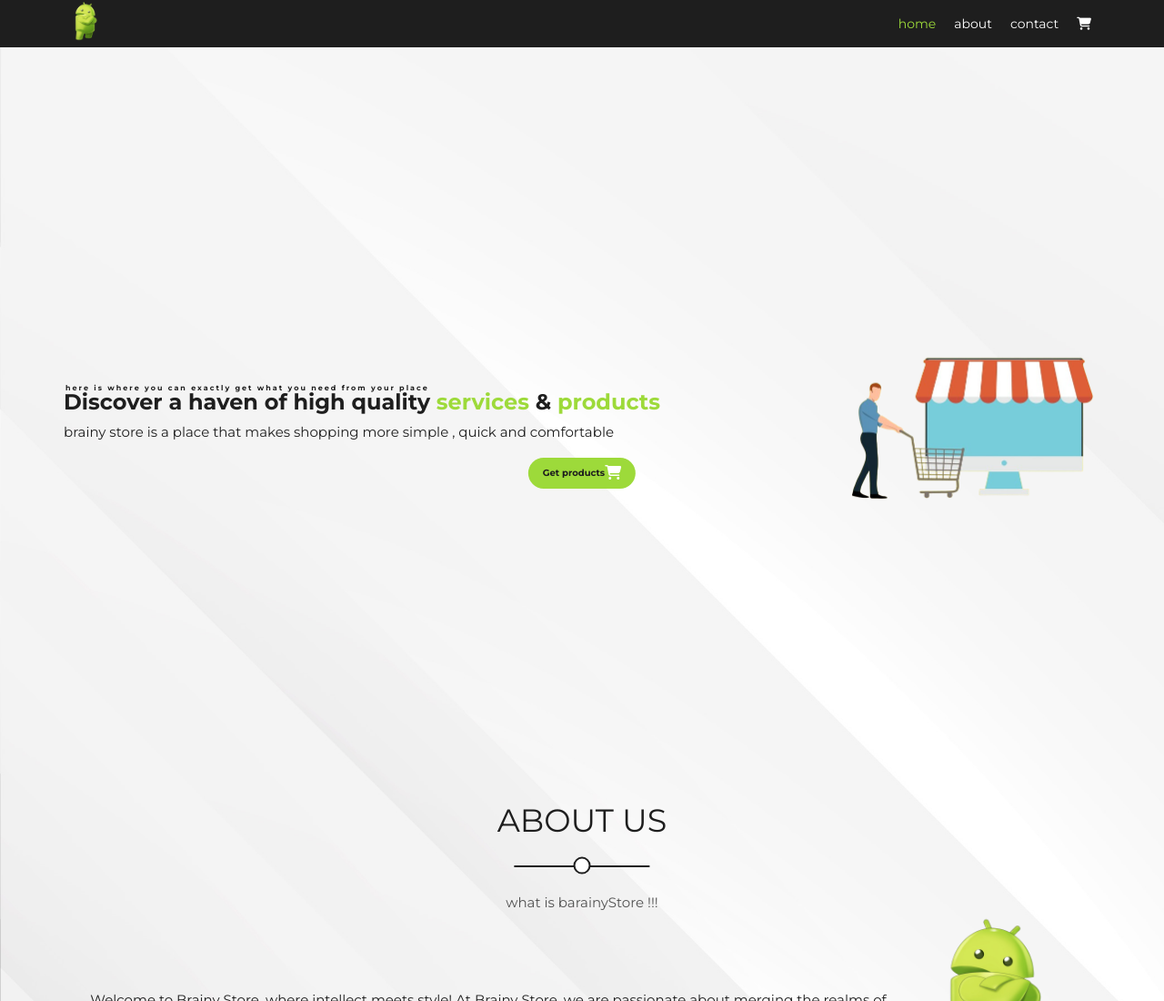
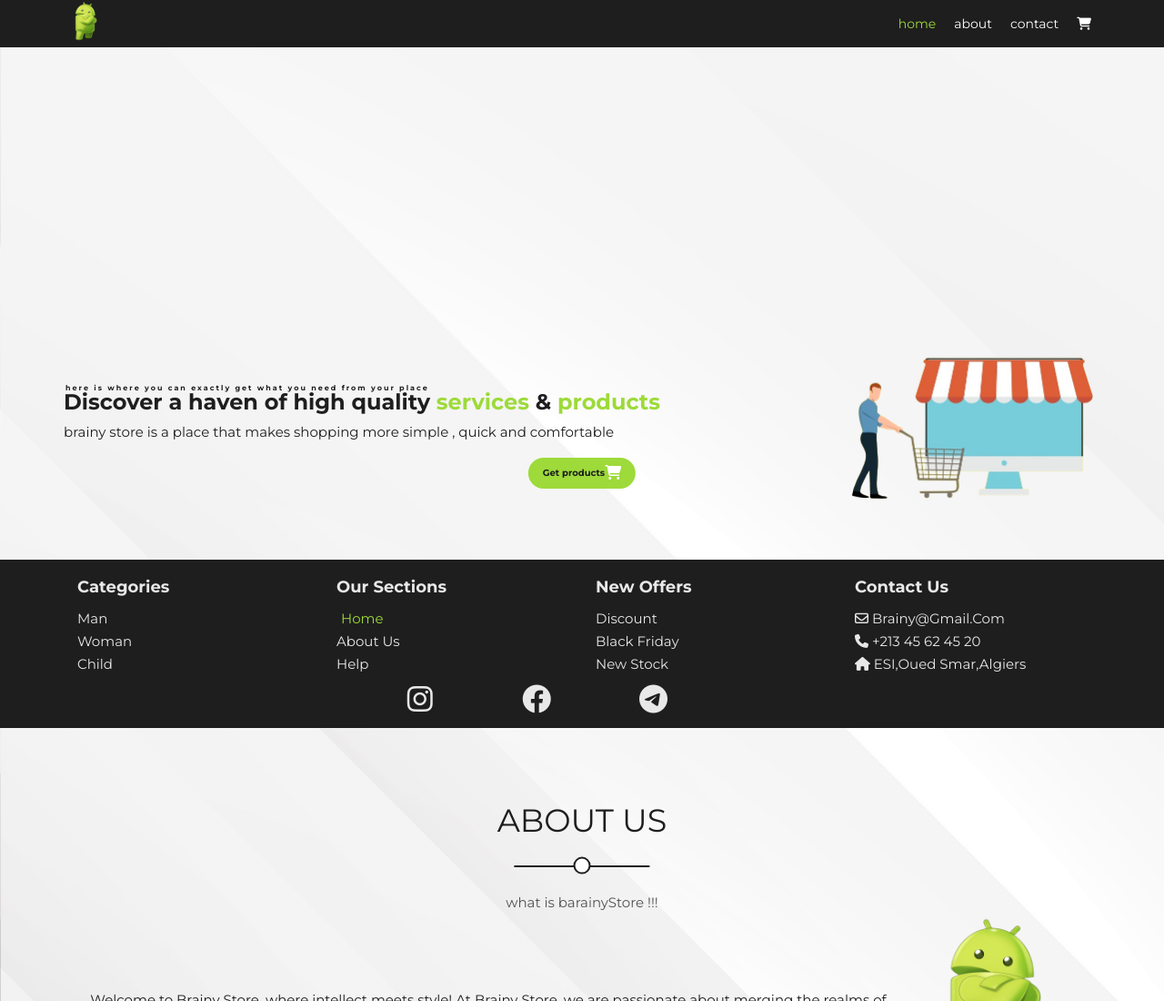
Before and after one commit to OmarHeriche/brainyStore, a website: page public/index.html in a window 1280 px wide. Shown: the top 1100 px of the page at 91% size. Drawn offline with Linux system fonts and the light colour scheme.

Commit message:
i add the footer (i have added another color var)

```diff
--- a/public/css/style.css
+++ b/public/css/style.css
@@ -1,6 +1,7 @@
 /*todo start variables */
 :root {
   --primary_color: #9dda3a;
+  --secondary_white:#e8e8e8;
   --secondary_color: rgb(30, 30, 30);
   --black75: rgba(30, 30, 30, 75%);
   --black50: rgba(30, 30, 30, 50%);
@@ -246,3 +247,65 @@ header img {
   object-fit: cover;
 }
 /* ?end propostions section  */
+
+
+/* ? start footer  */
+footer{
+  background-color: var(--secondary_color);
+  width: 100%;
+  height: 185px;
+  padding: 20px 0;
+  position: fixed;
+  bottom: 0;
+}
+.row{
+  display: flex;
+  flex-wrap: wrap;
+}
+.footer_col{
+  width: 25%;
+  padding: 0 15px;
+}
+.footer_col h4{
+  font-size: 18px;
+  color: var(--secondary_white);
+  margin-bottom: 15px;
+  text-transform: capitalize;
+  position: relative;
+}
+.footer_col ul li:not(:last-child){
+  margin-bottom: 8px;
+}
+.footer_col ul li a{
+  font-size: 15px;
+  text-transform: capitalize;
+  color: var(--secondary_white);
+  transition: var(--main-trans);
+  display: block;
+}
+.footer_col ul li .active,
+.footer_col ul li a:hover{
+  color: var(--primary_color);
+  padding-left: 5px;
+}
+.social{
+  position: fixed;
+  right: 45%;
+  top: 95%;
+  scale: 200%;
+}
+.social a{
+  display: inline-block;
+  height: 40px;
+  width: 40px;
+  margin: 0 20px 20px 0;
+  text-align: center;
+  line-height: 40px;
+  border-radius: 50%;
+  color: var(--secondary_white);
+  transition: var(--main-trans);
+}
+.social a:hover{
+  color: var(--primary_color);
+}
+/* ? end footer  */
--- a/public/index.html
+++ b/public/index.html
@@ -104,4 +104,50 @@
     </div>
     <!-- ?end propositions section  -->
   </body>
+
+  <footer>
+    <div class="container">
+      <div class="row">
+        <div class="footer_col">
+          <h4>Categories</h4>
+          <ul>
+            <li><a href="#">Man</a></li>
+            <li><a href="#">Woman</a></li>
+            <li><a href="#">Child</a></li>
+          </ul>
+        </div>
+        <div class="footer_col">
+          <h4>Our sections</h4>
+          <ul>
+            <li><a href="#" class="active">Home</a></li>
+            <li><a href="#">About us</a></li>
+            <li><a href="#">Help</a></li>
+          </ul>
+        </div>
+        <div class="footer_col">
+          <h4>New Offers</h4>
+          <ul>
+            <li><a href="#">Discount</a></li>
+            <li><a href="#">Black friday</a></li>
+            <li><a href="#">New Stock</a></li>
+          </ul>
+        </div>
+        <div class="footer_col">
+          <h4>Contact us</h4>
+          <ul>
+            <li><a href="#"><i class="fa-regular fa-envelope"></i> brainy@gmail.com</a></li>
+            <li>
+              <a href="#"><i class="fa-solid fa-phone"></i> +213 45 62 45 20</a></li>
+            <li>
+              <a href="#"><i class="fa-solid fa-house"></i> ESI,Oued Smar,Algiers</a></li>
+          </ul>
+        </div>
+      </div>
+      <div class="social">
+        <a href="#"><i class="fa-brands fa-instagram"></i></a>
+        <a href="#"><i class="fa-brands fa-facebook"></i></a>
+        <a href="#"><i class="fa-brands fa-telegram"></i></a>
+      </div>
+    </div>
+  </footer>
 </html>
```
